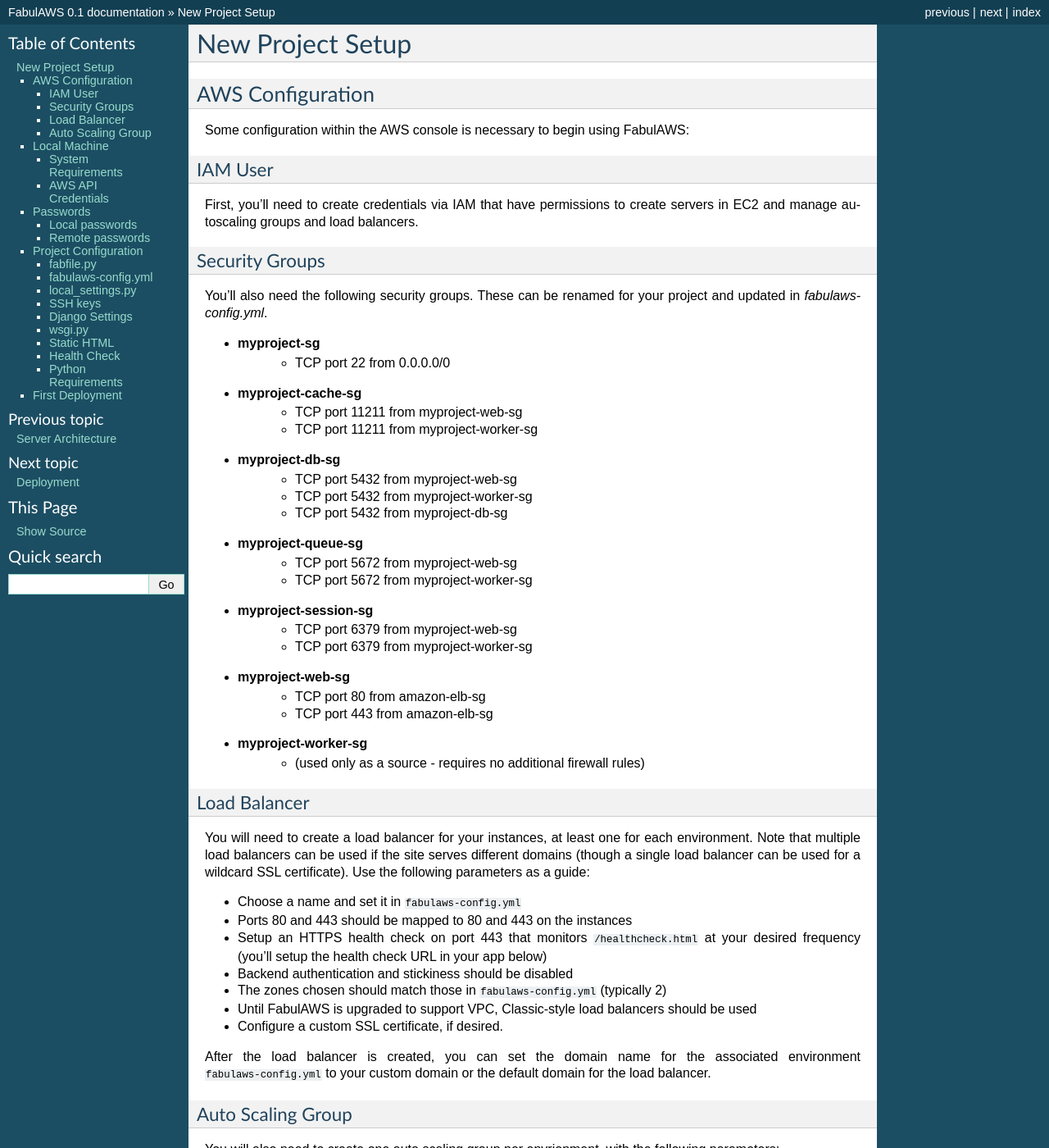
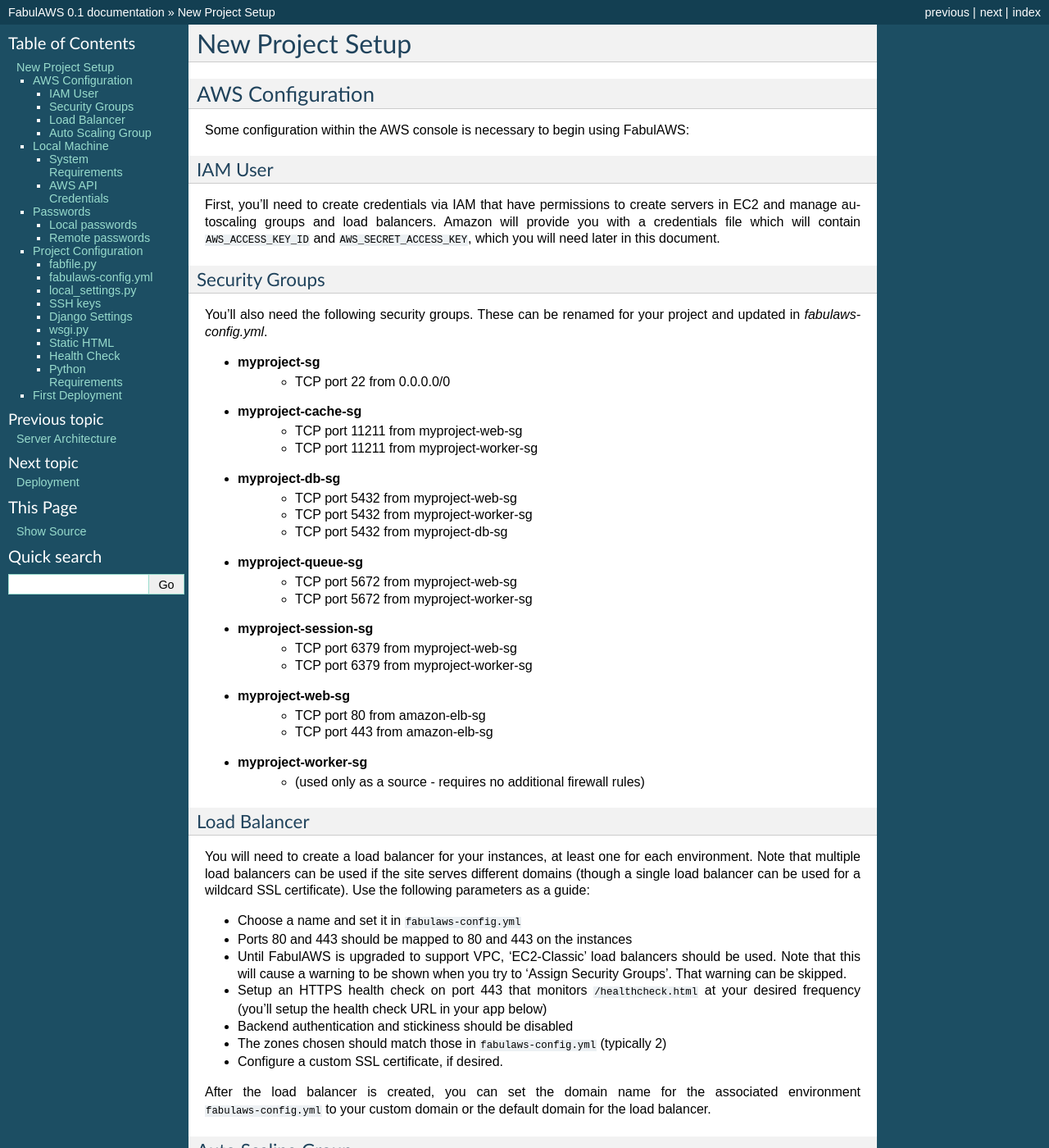
Before and after one commit to caktus/fabulaws, a Sphinx documentation site: the page built from docs/initial-setup.rst, in a window 1280 px wide and 1400 px high. Shown: the whole window at 82% size. Built offline with Sphinx 7.4.7, drawn with Linux system fonts in a browser that asks for light colours; some of the changed text lies outside the part shown.

Commit message:
Minor doc updates

```diff
--- a/docs/deployment.rst
+++ b/docs/deployment.rst
@@ -65,7 +65,7 @@ the autoscaling image at the same time as new code is deployed.
 Autoscaling: Updating the image
 +++++++++++++++++++++++++++++++
 
-Because AIM creation can be a time-intensive part of the process, it can be
+Because AMI creation can be a time-intensive part of the process, it can be
 done separately ahead of time to prepare for a deployment.
 
 To create an autoscaling AMI and launch configuration based on the current
--- a/docs/initial-setup.rst
+++ b/docs/initial-setup.rst
@@ -10,7 +10,10 @@ IAM User
 ++++++++
 
 First, you'll need to create credentials via IAM that have permissions to create
-servers in EC2 and manage autoscaling groups and load balancers.
+servers in EC2 and manage autoscaling groups and load balancers. Amazon will provide you with a
+credentials file which will contain ``AWS_ACCESS_KEY_ID`` and ``AWS_SECRET_ACCESS_KEY``, which you
+will need later in this document.
+
 
 Security Groups
 +++++++++++++++
@@ -49,12 +52,13 @@ wildcard SSL certificate). Use the following parameters as a guide:
 
 * Choose a name and set it in ``fabulaws-config.yml``
 * Ports 80 and 443 should be mapped to 80 and 443 on the instances
+* Until FabulAWS is upgraded to support VPC, 'EC2-Classic' load balancers should
+  be used. Note that this will cause a warning to be shown when you try to 'Assign Security Groups'.
+  That warning can be skipped.
 * Setup an HTTPS health check on port 443 that monitors ``/healthcheck.html``
   at your desired frequency (you'll setup the health check URL in your app below)
 * Backend authentication and stickiness should be disabled
 * The zones chosen should match those in ``fabulaws-config.yml`` (typically 2)
-* Until FabulAWS is upgraded to support VPC, Classic-style load balancers should
-  be used
 * Configure a custom SSL certificate, if desired.
 
 After the load balancer is created, you can set the domain name for the
```
Also changed, not shown: other parts of docs/initial-setup.rst (+2 -2 lines).
